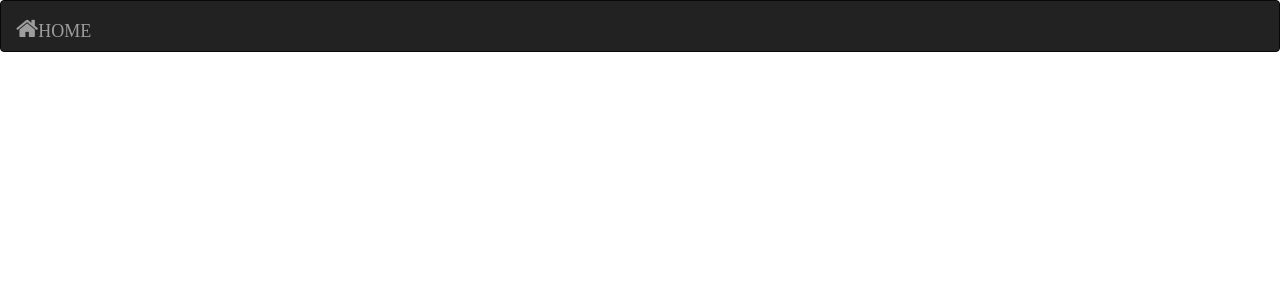
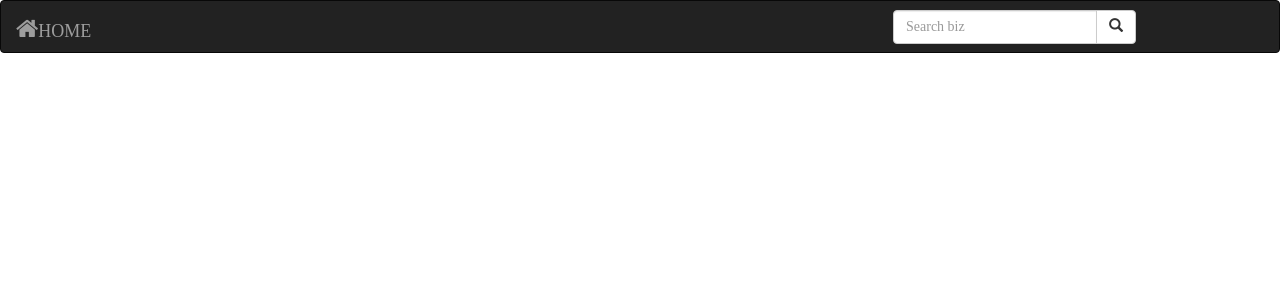
Before and after one commit to vique254/Neighbourhood, a Django app: template neiba/templates/base.html in a window 1280 px wide. Shown: the top 300 px of the page. Run offline with Django 3.2, Linux system fonts and the light colour scheme; the template is opened without the code that fills it, so the values that code supplies are empty; parts of the project's set-up code (start-up, migrations or seed data) failed here and were passed over; some libraries are stand-ins or nearby versions; some web fonts are replaced.

Commit message:
craete search form

```diff
--- a/neiba/templates/navbar.html
+++ b/neiba/templates/navbar.html
@@ -13,6 +13,19 @@
     <div class="navbar-header">
       <a class="navbar-brand" href="/">  <i class="fa fa-home" style="font-size: 24px;"></i>HOME</a>
     </div>
+       <div class="col-sm-4 col-md-4 navbar-right">
+
+            <form class="navbar-form" role="search" action="{% url 'search_results' %}">
+
+              <div class="input-group">
+                <input type="text" class="form-control" placeholder="Search biz" name="business">
+                <div class="input-group-btn">
+                  <button class="btn btn-default" type="submit"><i class="glyphicon glyphicon-search"></i></button>
+                </div>
+              </div>
+
+            </form>
+          </div>
   </div>
 </nav>
 </body>
```
